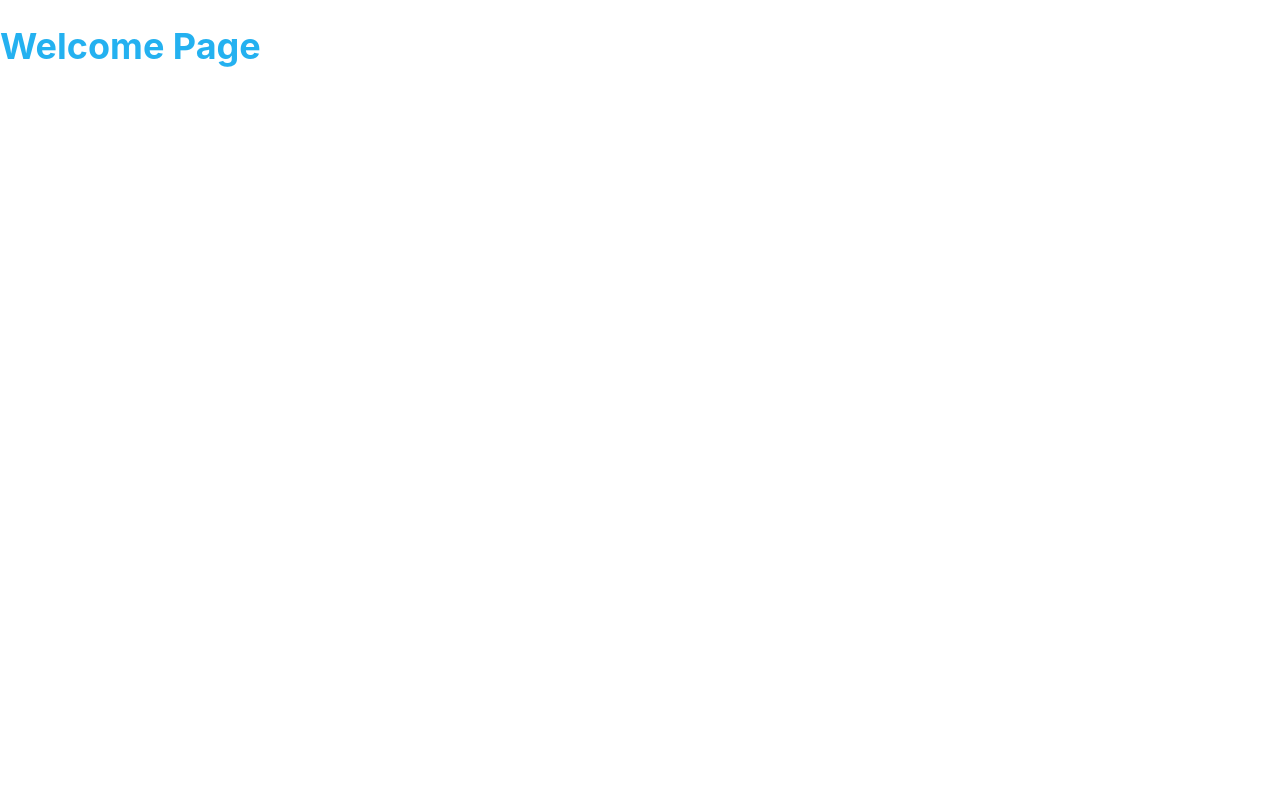
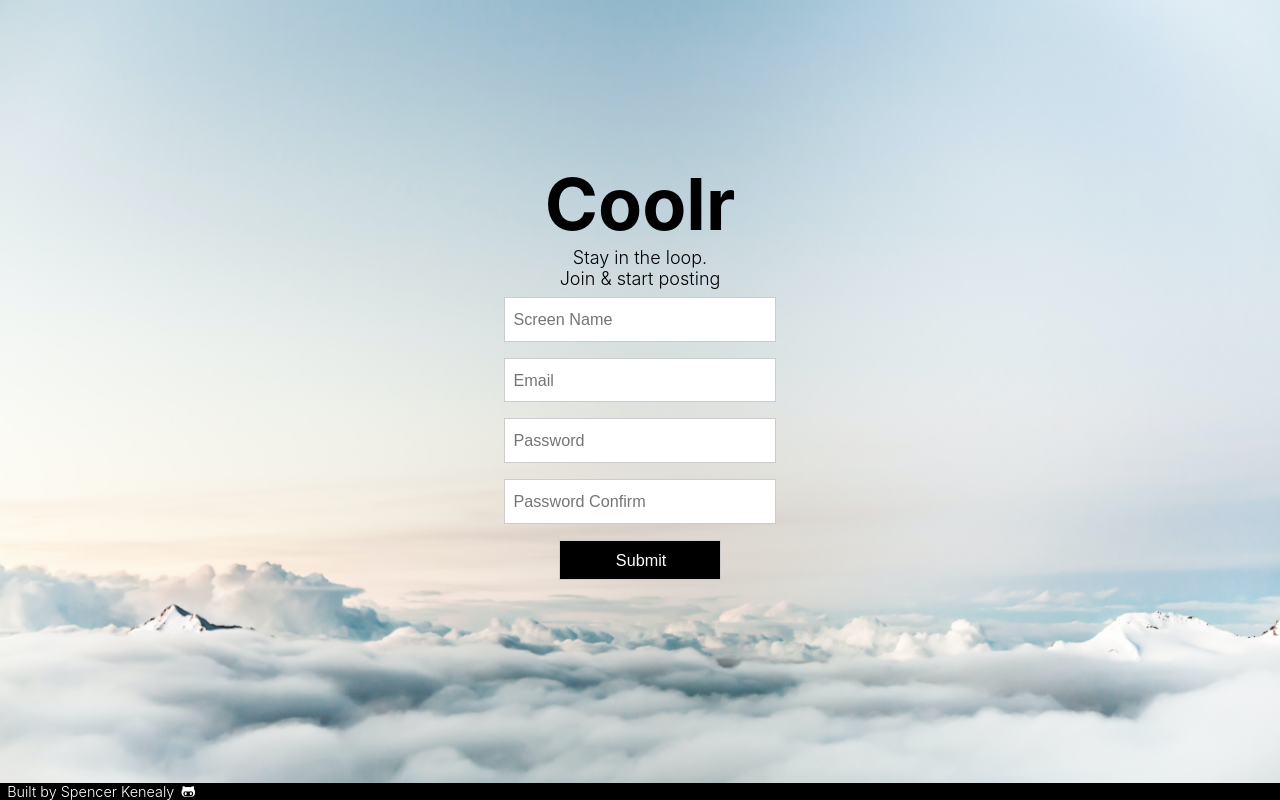
Before and after one commit to SpencerKK/twitter_clone, a React (Create React App) app in the folder client/: page / in a window 1280 px wide. Built offline with nearby package versions, Linux system fonts and the light colour scheme.

Commit message:
WelcomePage setup and styling completed

```diff
--- a/client/public/index.html
+++ b/client/public/index.html
@@ -15,6 +15,7 @@
       user's mobile device or desktop. See https://developers.google.com/web/fundamentals/web-app-manifest/
     -->
     <link rel="manifest" href="%PUBLIC_URL%/manifest.json" />
+    <script src="https://kit.fontawesome.com/228a485911.js" crossorigin="anonymous"></script>
     <!--
       Notice the use of %PUBLIC_URL% in the tags above.
       It will be replaced with the URL of the `public` folder during the build.
@@ -24,7 +25,7 @@
       work correctly both with client-side routing and a non-root public URL.
       Learn how to configure a non-root public URL by running `npm run build`.
     -->
-    <title>React App</title>
+    <title>Coolr - A Place to Post</title>
   </head>
   <body>
     <noscript>You need to enable JavaScript to run this app.</noscript>
--- a/client/src/assets/scss/_welcomepage.scss
+++ b/client/src/assets/scss/_welcomepage.scss
@@ -1,3 +1,88 @@
-.welcome-page-wrapper {
-    color: $main-blue;
+.welcome-wrapper {
+   background: url("../images/dominik-schroder-FIKD9t5_5zQ-unsplash.jpg");
+   height: 100vh;
+   background-size: cover;
+   background-position: center;
+
+   .welcome-form {
+      text-align: center;
+      padding-top: 20vh;
+
+      h1 {
+         margin: 0;
+         font-size: 4em;
+      }
+
+      p {
+          margin: 0;
+          font-weight: 300;
+      }
+
+      form {
+         display: flex;
+         justify-content: center;
+         flex-direction: column;
+         align-items: center;
+
+         input {
+            font-size: 0.9em;
+            background: #fff;
+            border: 1px solid #ccc;
+            margin: 0.5em 0;
+            padding-left: 0.5em;
+            height: 2.5em;
+            width: 16em;
+
+            &:focus {
+                outline: none;
+            }
+         }
+
+         #register-btn {
+             width: 10em;
+             color: #fff;
+             background-color: #000;
+
+             &:hover {
+                 cursor: pointer;
+                 color: #000;
+                 background: $main-blue;
+             }
+         }
+      }
+   }
+
+   .welcome-footer {
+    position: fixed;
+    bottom: 0;
+    background: #000;
+    color: #fff;
+    width: 100vw;
+    display: flex;
+    font-size: 0.8em;
+
+    p {
+        margin: 0;
+        padding: 0 0.5em;
+        font-weight: 300;
+    }
+
+    a {
+        color: #fff;
+        text-decoration: none;
+
+        &:hover {
+            cursor: pointer;
+            color: $main-blue;
+        }
+    }
+   }
 }
+
+@media screen and (max-width: 600px) {
+.welcome-wrapper {
+    .welcome-form {
+        padding-top: 10vh;
+    }
+}
+}
--- a/client/src/components/WelcomePage.js
+++ b/client/src/components/WelcomePage.js
@@ -1,11 +1,62 @@
-import React from "react";
+import React, { useState } from "react";
 
 const WelcomePage = () => {
-    return (
-        <div className="welcome-page-wrapper">
-            <h1>Welcome Page</h1>
-        </div>
-    )
-}
+   const [regData, setRegData] = useState({
+      screenName: "",
+      emai: "",
+      password: "",
+      password2: "",
+   });
+
+   return (
+      <div className="welcome-wrapper">
+         <div className="welcome-form">
+            <h1>Coolr</h1>
+            <p>
+               Stay in the loop. <br /> Join & start posting
+            </p>
+            <form>
+               <input
+                  type="text"
+                  name="screenName"
+                  placeholder="Screen Name"
+                  autoComplete="none"
+                  onChange={() => console.log("Changed")}
+               />
+               <input
+                  type="text"
+                  name="email"
+                  readonly="readonly"
+                  placeholder="Email"
+                  onChange={() => console.log("Changed")}
+               />
+               <input
+                  type="password"
+                  name="password"
+                  placeholder="Password"
+                  onChange={() => console.log("Changed")}
+               />
+               <input
+                  type="password"
+                  name="password2"
+                  placeholder="Password Confirm"
+                  autoComplete="none"
+                  onChange={() => console.log("Changed")}
+               />
+               <input id="register-btn" type="submit" value="Submit" />
+            </form>
+         </div>
+         <div className="welcome-footer">
+            <p>
+               Built by{" "}
+               <a href="https://spencerkenealy.com/">Spencer Kenealy</a>
+            </p>
+            <a href="https://github.com/SpencerKK">
+               <i className="fab fa-github-alt"></i>
+            </a>
+         </div>
+      </div>
+   );
+};
 
 export default WelcomePage;
```
Also changed, not shown: client/src/assets/images/dominik-schroder-FIKD9t5_5zQ-unsplash.jpg (added), 1 other file (tests, documents, lock files or other folders).
